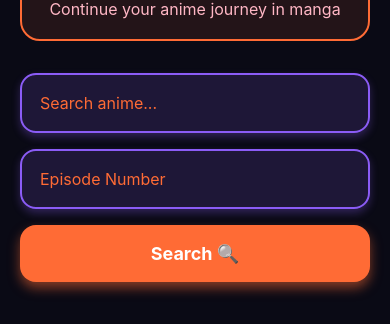
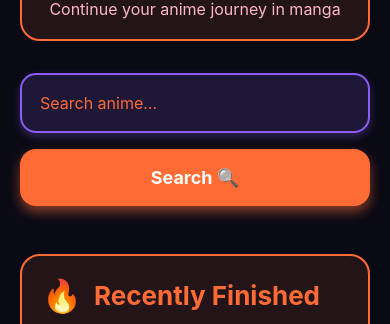
Before and after one commit to arturokaadu/manga-guide-native, a React Native app: screen / in a window 390 px wide. Shown: the part 179-503 px from the top of the page. Built offline with nearby package versions, Linux system fonts and the light colour scheme.

Commit message:
feat: make selectors universal for all anime (auto-create generic arc if none defined)

```diff
--- a/components/MangaGuide.js
+++ b/components/MangaGuide.js
@@ -47,7 +47,23 @@ export default function MangaGuide() {
         setSuggestions([]);
 
         // Check if this anime has arcs defined
-        const arcs = getArcsForAnime(title);
+        let arcs = getArcsForAnime(title);
+
+        // If no arcs defined, create a generic arc for all episodes
+        if (!arcs || !arcs.hasArcs) {
+            const totalEpisodes = anime.episodes || 999; // Use total from AniList
+            arcs = {
+                hasArcs: true,
+                arcs: [
+                    {
+                        name: `All Episodes (1-${totalEpisodes})`,
+                        start: 1,
+                        end: totalEpisodes
+                    }
+                ]
+            };
+        }
+
         setAnimeArcs(arcs);
         setSelectedArc(null);
         setSelectedEpisode(null);
@@ -170,8 +186,8 @@ export default function MangaGuide() {
                         </View>
                     )}
 
-                    {/* Conditional: Show arc selectors or manual episode input */}
-                    {animeArcs && animeArcs.hasArcs ? (
+                    {/* Selectors - shown for all anime */}
+                    {animeArcs && animeArcs.hasArcs && (
                         <>
                             <SeasonSelector
                                 arcs={animeArcs.arcs}
@@ -186,15 +202,6 @@ export default function MangaGuide() {
                                 />
                             )}
                         </>
-                    ) : (
-                        <TextInput
-                            style={styles.input}
-                            placeholder="Episode Number"
-                            placeholderTextColor="#FF6B35"
-                            value={episode}
-                            onChangeText={setEpisode}
-                            keyboardType="numeric"
-                        />
                     )}
 
                     <TouchableOpacity style={styles.searchButton} onPress={handleSearch} disabled={loading}>
```
